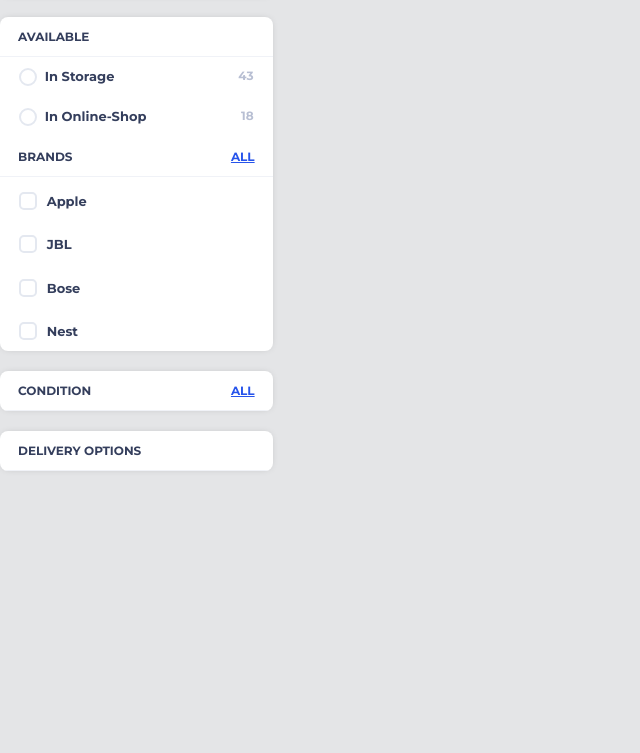
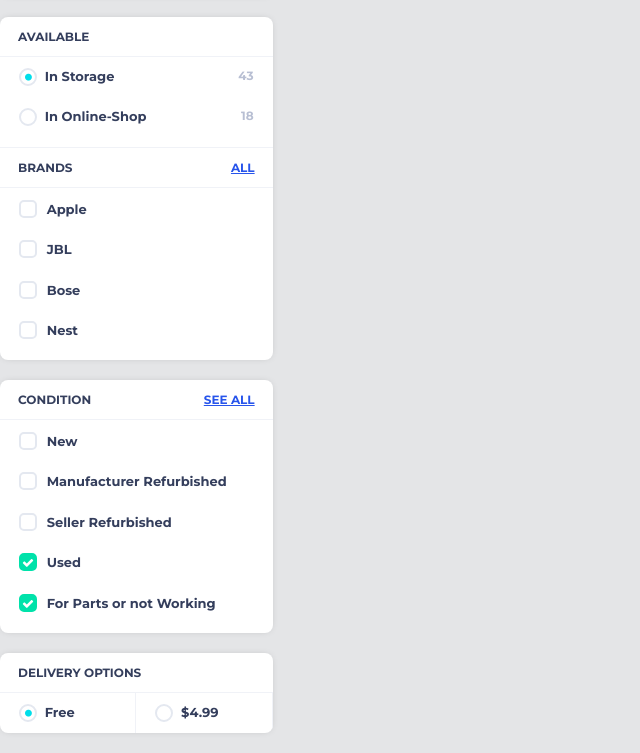
Before and after one commit to mqamhieh/ITGroupFBCourse, a website: page index.html in a window 1280 px wide. Shown: the part 974-1727 px from the top of the page, without its empty margins (0-640 px from the left). Before the commit the page ends 1465 px from the top, so only its background shows below. Drawn offline with nearby package versions, Linux system fonts and the light colour scheme.

Commit message:
Styling search filters

```diff
--- a/index.html
+++ b/index.html
@@ -277,6 +277,7 @@
                                     </span>
                                     <input type="radio"
                                            name="availability"
+                                           checked="checked"
                                            value="in_storage">
                                     In Storage
                                     <span class="count">43</span>
@@ -301,7 +302,8 @@
                     <div class="filter">
                         <div class="filter-title">
                             <span>Brands</span>
-                            <a href="javascript:" onclick="selectAllCheckbox(event)">All</a>
+                            <a href="javascript:"
+                               onclick="selectAllCheckbox(event)">All</a>
                         </div>
                         <div class="filter-content">
                             <div class="checkbox_input">
@@ -347,15 +349,87 @@
                     <div class="filter">
                         <div class="filter-title">
                             <span>Condition</span>
-                            <a href="#">All</a>
+                            <a href="javascript:"
+                               onclick="selectAllCheckbox(event)">See All</a>
                         </div>
-                        <div class="filter-content"></div>
+                        <div class="filter-content">
+                            <div class="checkbox_input">
+                                <label class="checkbox">
+                                <span class="icon">
+                                    <i class="fa fa-check"></i>
+                                </span>
+                                    <span class="text">New</span>
+                                    <input type="checkbox" />
+                                </label>
+                            </div>
+                            <div class="checkbox_input">
+                                <label class="checkbox">
+                                <span class="icon">
+                                    <i class="fa fa-check"></i>
+                                </span>
+                                    <span class="text">Manufacturer Refurbished</span>
+                                    <input type="checkbox" />
+                                </label>
+                            </div>
+                            <div class="checkbox_input">
+                                <label class="checkbox">
+                                <span class="icon">
+                                    <i class="fa fa-check"></i>
+                                </span>
+                                    <span class="text">Seller Refurbished</span>
+                                    <input type="checkbox" />
+                                </label>
+                            </div>
+                            <div class="checkbox_input">
+                                <label class="checkbox">
+                                <span class="icon">
+                                    <i class="fa fa-check"></i>
+                                </span>
+                                    <span class="text">Used</span>
+                                    <input type="checkbox" checked="checked" />
+                                </label>
+                            </div>
+                            <div class="checkbox_input">
+                                <label class="checkbox">
+                                <span class="icon">
+                                    <i class="fa fa-check"></i>
+                                </span>
+                                    <span class="text">For Parts or not Working</span>
+                                    <input type="checkbox" checked="checked" />
+                                </label>
+                            </div>
+                        </div>
                     </div>
                 </div>
                 <div class="filters">
                     <div class="filter">
                         <div class="filter-title">Delivery Options</div>
-                        <div class="filter-content"></div>
+                        <div class="filter-content no-padding">
+                            <div class="radio_input width_50">
+                                <label>
+                                    <span class="icon">
+                                        <i class="fa fa-circle"></i>
+                                    </span>
+                                    <input type="radio"
+                                           name="delivery"
+                                           checked="checked"
+                                           value="free">
+                                    Free
+                                </label>
+                            </div>
+                            <div class="radio_input width_50">
+                                <label>
+                                    <span class="icon">
+                                        <i class="fa fa-circle"></i>
+                                    </span>
+                                    <input type="radio"
+                                           name="delivery"
+                                           value="paid">
+                                    $4.99
+                                </label>
+                            </div>
+                            <div class="clearfix"></div>
+                        </div>
                     </div>
                 </div>
             </div>
--- a/scripts/main.js
+++ b/scripts/main.js
@@ -10,16 +10,18 @@
         nextArrow: '<i class="fa fa-chevron-right arrow-right"></i>'
     });
 
-    $("[type='checkbox']").on('change', function () {
+    var checkboxInputHandler = function () {
         if ($(this).is(":checked")) {
             $(this).parents(".checkbox").addClass("checked");
         }
         else {
             $(this).parents(".checkbox").removeClass("checked");
         }
-    });
+    };
 
-    $("[type='radio']").on('change', function () {
+    $("[type='checkbox']").on('change', checkboxInputHandler);
+
+    var radioInputHandler = function () {
         var fieldName = $(this).attr('name');
 
         $("[type='radio'][name='" + fieldName + "']")
@@ -29,7 +31,12 @@
         $(this)
             .parents(".radio_input")
             .addClass("selected");
-    });
+    };
+
+    $("[type='radio']").on('change', radioInputHandler);
+
+    radioInputHandler.apply($("[type='radio']:checked"));
+    checkboxInputHandler.apply($("[type='checkbox']:checked"));
 
     $(".accordion .accordion-body").hide();
 
--- a/styles/search-results.css
+++ b/styles/search-results.css
@@ -105,6 +105,15 @@
     font-weight: 700;
 }
 
+.search-results .filter .filter-content {
+    border-bottom: 1px solid #f0f2f7;
+    padding-bottom: 10px;
+}
+
+.search-results .filter:last-child .filter-content {
+    border-bottom: none;
+}
+
 .search-results .accordion .title i {
     float: right;
     margin-top: 2px;
@@ -145,6 +154,16 @@
     padding: 11px 19px;
 }
 
+.search-results .radio_input.width_50 {
+    width: 50%;
+    float: left;
+    border-right: 1px solid #f0f2f7;
+}
+
+.search-results .radio_input.width_50:last-child {
+    border-right: none;
+}
+
 .search-results .checkbox .icon {
     border: 2px solid #e4e8f0;
     background: transparent;
--- a/styles/style.css
+++ b/styles/style.css
@@ -45,6 +45,7 @@
 
 .checkbox input[type='checkbox'] {
     visibility: hidden;
+    position: absolute;
 }
 
 .checkbox i {
@@ -126,3 +127,7 @@
 .radio_input.selected .icon i {
     display: inline-block;
 }
+
+.no-padding {
+    padding: 0 !important;
+}
```
